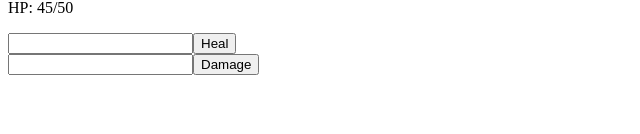
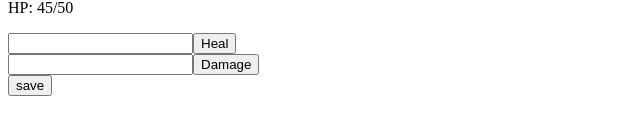
Before and after one commit to luokvi/Fullstack-Project-TTRPG-Character-Sheet, a React (Create React App) app: page /character/3 in a window 1280 px wide. Shown: the part 598-732 px from the top of the page, without its empty margins (0-640 px from the left). Built offline with nearby package versions, Linux system fonts and the light colour scheme; data requests are answered from the project's data file.

Commit message:
Update add function to update chara on db

```diff
--- a/db.json
+++ b/db.json
@@ -1,4 +1,5 @@
-{  "characters": [
+{
+  "characters": [
     {
       "id": 3,
       "name": "Cloud",
@@ -26,7 +27,6 @@
         }
       }
     },
-
     {
       "id": 4,
       "name": "Aerith",
@@ -55,5 +55,4 @@
       }
     }
   ]
-
 }
--- a/src/PlayMode.js
+++ b/src/PlayMode.js
@@ -1,7 +1,10 @@
 import React, { useState } from 'react'
-
+import { useDispatch } from 'react-redux'
+import characterService from './services/characters'
+import { updateCharacter } from './reducers/characterReducer'
 
 const PlayMode = ({ chara }) => {
+    const dispatch = useDispatch()
     const [ hp, setHitpoints ] = useState(chara.currentHitpoints)
 
     const heal = ( event ) => {
@@ -17,6 +20,14 @@ const PlayMode = ({ chara }) => {
         if (newHp < 0) { newHp = 0 }
         setHitpoints(newHp)
         event.target.damage.value = null
+    }
+
+    const save = async () => {
+        chara.currentHitpoints = hp
+
+        const updated = await characterService.update(chara.id, chara)
+        console.log(updated)
+        dispatch(updateCharacter(chara.id, updated))
     }
 
     const stat = (character, weapon, armor) => {
@@ -46,6 +57,8 @@ const PlayMode = ({ chara }) => {
                 <input name="damage" type="number" min="1"/>
                 <button type="submit">Damage</button>
             </form>
+
+            <button onClick={save}>save</button>
         </div>
     )
 }
--- a/src/services/characters.js
+++ b/src/services/characters.js
@@ -13,4 +13,10 @@ const addCharacter = async (object) => {
   return response.data
 }
 
-export default { getAll, addCharacter }
+const update = async (id, object) => {
+  const response = await axios.put(`${baseUrl}/${id}`, object)
+
+  return response.data
+}
+
+export default { getAll, addCharacter, update }
```
Also changed, not shown: 1 other file (tests, documents, lock files or other folders). Lines whose indentation alone changed are shown as unchanged.
